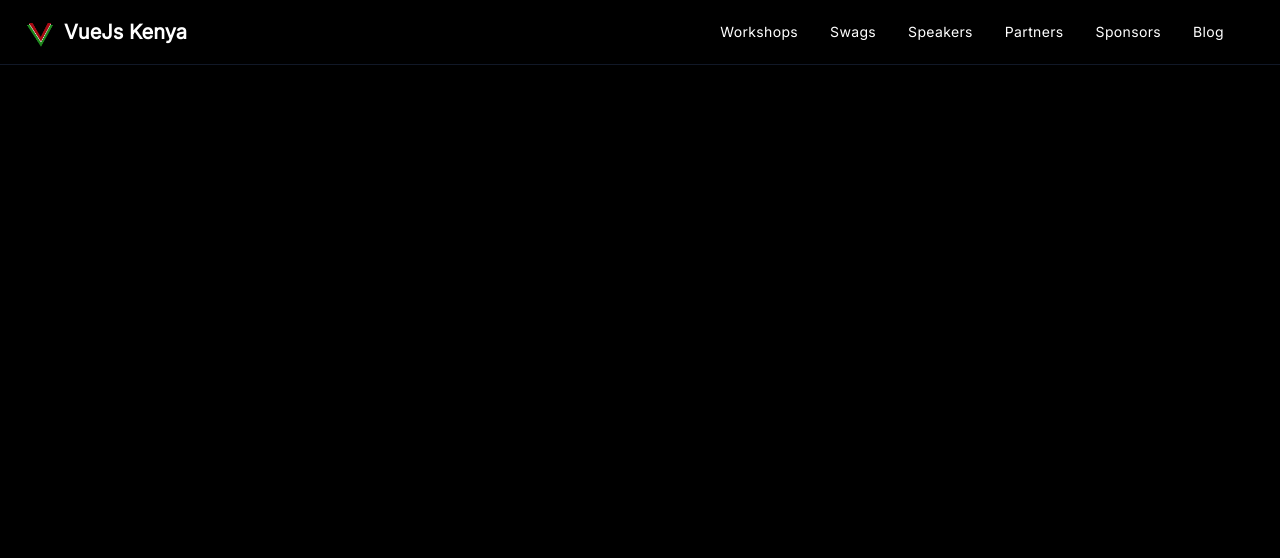
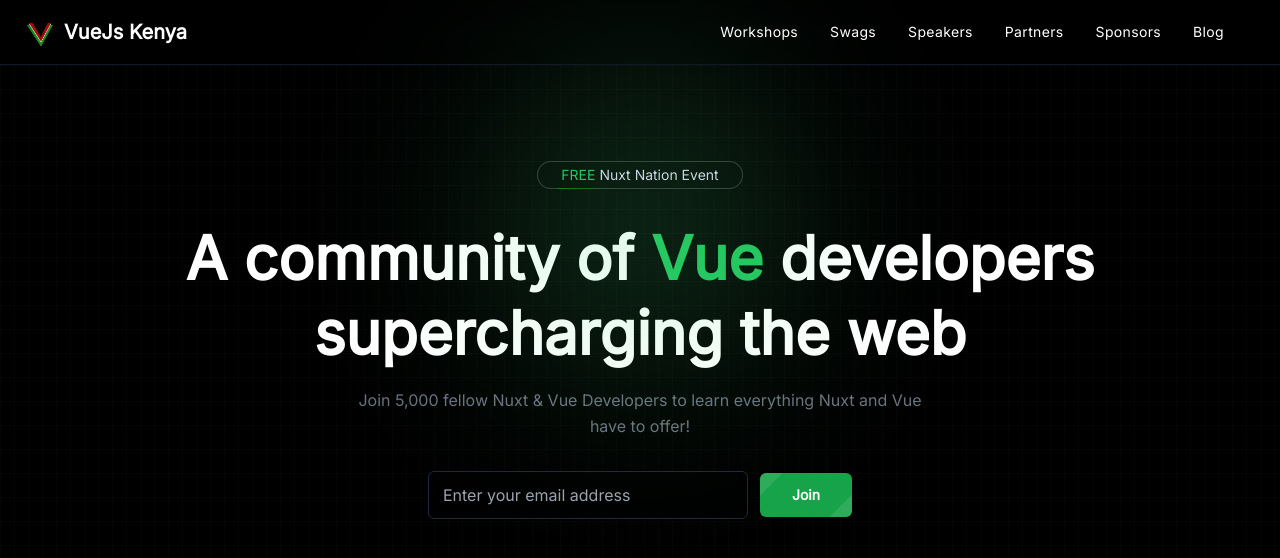
Before and after one commit to Vuejs-Kenya/VueJs-Kenya-Site, a Nuxt app: page / in a window 1280 px wide. Shown: the top 558 px of the page. Built offline with nearby package versions, Linux system fonts and the light colour scheme.

Commit message:
feat(app): add Hero section
This pull request is intended to add the Hero section

```diff
--- /dev/null
+++ b/components/Button/Email.vue
@@ -0,0 +1,21 @@
+<script setup lang='ts'>
+defineProps<{
+  label: string
+}>()
+</script>
+
+<template>
+  <div
+    class="box-border relative z-30 inline-flex items-center justify-center w-auto px-8 py-3 overflow-hidden font-bold text-white transition-all duration-300 bg-green-600 rounded-md cursor-pointer group hover:ring-1 hover:ring-green-500 ease focus:outline-none"
+  >
+    <span
+      class="absolute bottom-0 right-0 w-8 h-20 -mb-8 -mr-5 transition-all duration-300 ease-out transform rotate-45 translate-x-1 bg-white opacity-10 group-hover:translate-x-0"
+    />
+    <span
+      class="absolute top-0 left-0 w-20 h-8 -mt-1 -ml-12 transition-all duration-300 ease-out transform -rotate-45 -translate-x-1 bg-white opacity-10 group-hover:translate-x-0"
+    />
+    <span class="relative z-20 flex items-center text-sm">
+      {{ label }}
+    </span>
+  </div>
+</template>
--- /dev/null
+++ b/components/Button/Pill.vue
@@ -0,0 +1,28 @@
+<script setup lang='ts'>
+defineProps<{
+  title: string
+}>()
+</script>
+
+<template>
+  <NuxtLink to="https://nuxtnation.com/" target="_blank">
+    <button
+      class="group relative grid overflow-hidden border-none rounded-full px-6 py-1 shadow-[0_1000px_0_0_hsl(0_0%_20%)_inset] transition-colors duration-200"
+    >
+      <span>
+        <span
+          class="spark mask-gradient animate-flip before:animate-rotate absolute inset-0 h-[100%] w-[100%] overflow-hidden rounded-full [mask:linear-gradient(white,_transparent_50%)] before:absolute before:aspect-square before:w-[200%] before:rotate-[-90deg] before:bg-[conic-gradient(from_0deg,transparent_0_340deg,green_360deg)] before:content-[''] before:[inset:0_auto_auto_50%] before:[translate:-50%_-15%]"
+        />
+      </span>
+      <span
+        class="backdrop absolute inset-[1px] rounded-full bg-black transition-colors duration-200"
+      />
+      <span class="text-sm z-10 text-[#cbd5e1]"> <span
+        class="inline-flex animate-text-gradient bg-gradient-to-br from-[#29ab59] via-[#27C862] to-[#27C862]
+ bg-[200%_auto] bg-clip-text text-transparent"
+      >
+        FREE
+      </span> {{ title }}</span>
+    </button>
+  </NuxtLink>
+</template>
--- /dev/null
+++ b/components/Grid/Container.vue
@@ -0,0 +1,5 @@
+<template>
+  <main class="relative px-6 mx-auto max-w-7xl md:px-12 xl:px-6">
+    <slot />
+  </main>
+</template>
--- /dev/null
+++ b/components/Input/Email.vue
@@ -0,0 +1,79 @@
+<script setup lang="ts">
+const prop = defineProps<{
+  section: string
+}>()
+
+function classNames(...values: string[]): string {
+  return values.filter(Boolean).join(' ')
+}
+
+const inputClass = computed(() => {
+  return classNames(
+    prop.section === 'hero' ? 'bg-black border border-slate-800' : 'bg-[#181818] border border-[#181818]',
+  )
+})
+const inputRef = ref(null)
+const isFocused = ref(false)
+const position = reactive({ x: 0, y: 0 })
+const opacity = ref(0)
+
+function handleMouseMove(e: any) {
+  if (!inputRef.value || isFocused.value)
+    return
+
+  const div = inputRef.value
+  const rect = div.getBoundingClientRect()
+
+  position.x = e.clientX - rect.left
+  position.y = e.clientY - rect.top
+}
+
+function handleFocus() {
+  isFocused.value = true
+  opacity.value = 1
+}
+
+function handleBlur() {
+  isFocused.value = false
+  opacity.value = 0
+}
+
+function handleMouseEnter() {
+  opacity.value = 1
+}
+
+function handleMouseLeave() {
+  opacity.value = 0
+}
+
+const borderStyle = computed(() => ({
+  border: '1px solid green',
+  opacity: opacity.value,
+  WebkitMaskImage: `radial-gradient(30% 30px at ${position.x}px ${position.y}px, black 45%, transparent)`,
+}))
+</script>
+
+<template>
+  <div class="relative w-64 md:w-80">
+    <input
+      autocomplete="off"
+      placeholder="Enter your email address"
+      type="email"
+      name="email"
+      :class="inputClass"
+      class=" h-12 w-full cursor-default rounded-md p-3.5 text-white transition-colors duration-500 placeholder:select-none placeholder:text-gray-400 focus:border-[#22C55E] focus:outline-none"
+      @mousemove="handleMouseMove"
+      @focus="handleFocus"
+      @blur="handleBlur"
+      @mouseenter="handleMouseEnter"
+      @mouseleave="handleMouseLeave"
+    >
+    <input
+      ref="inputRef"
+      :disabled="true"
+      :style="borderStyle"
+      aria-hidden="true"
+      class="border-[rgb(228, 115, 32)] pointer-events-none absolute left-0 top-0 z-10 h-12 w-full cursor-default rounded-md border bg-[transparent] p-3.5 opacity-0 transition-opacity duration-500 placeholder:select-none"
+    >
+  </div>
+</template>
--- /dev/null
+++ b/components/LandingPage/HeroSection.vue
@@ -0,0 +1,40 @@
+<template>
+  <GridContainer>
+    <section class="w-full mt-20 lg:mt-0">
+      <div
+        class="absolute inset-0 h-full w-full bg-transparent bg-[linear-gradient(to_right,#8080800a_1px,transparent_1px),linear-gradient(to_bottom,#8080800a_1px,transparent_1px)] bg-[size:14px_24px]"
+      >
+        <div
+          class="absolute left-0 right-0 z-10 top-0 m-auto h-[310px] w-[310px] rounded-full bg-green-400 opacity-20 blur-[100px]"
+        />
+      </div>
+      <div class="relative items-center w-full mx-auto space-y-8 md:px-12 lg:px-16 lg:py-24">
+        <div class="grid place-items-center">
+          <ButtonPill title="Nuxt Nation Event" />
+        </div>
+        <div class="flex w-full mx-auto text-left">
+          <div class="relative inline-flex items-center mx-auto align-middle">
+            <div class="space-y-4 text-center">
+              <h1 class="block text-3xl font-bold text-white sm:text-4xl lg:text-6xl lg:leading-tight">
+                A community of <span class="text-green-500">Vue</span> developers <br
+                  class="hidden lg:block"
+                >
+                supercharging the web
+              </h1>
+              <p class="max-w-xl mx-auto text-base leading-relaxed text-gray-500">
+                Join 5,000 fellow Nuxt & Vue
+                Developers to learn everything Nuxt and Vue have to offer!
+              </p>
+            </div>
+          </div>
+        </div>
+        <div class="grid place-items-center">
+          <div class="grid items-center space-x-3 space-y-4 place-items-center md:space-y-0 md:flex">
+            <InputEmail section="hero" />
+            <ButtonEmail label="Join" />
+          </div>
+        </div>
+      </div>
+    </section>
+  </GridContainer>
+</template>
--- /dev/null
+++ b/pages/index.vue
@@ -0,0 +1,9 @@
+<script setup lang='ts'>
+
+</script>
+
+<template>
+  <div>
+    <LandingPageHeroSection />
+  </div>
+</template>
```
